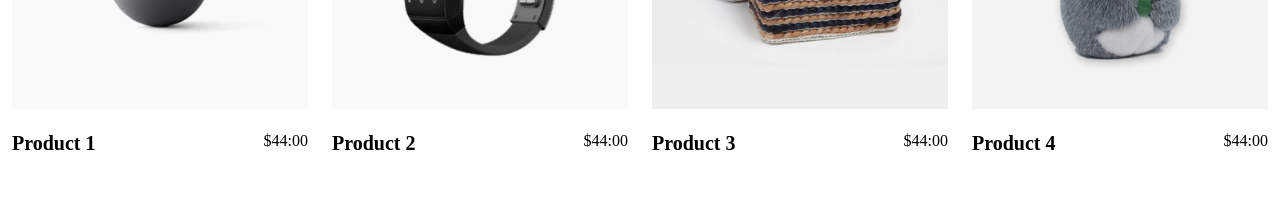
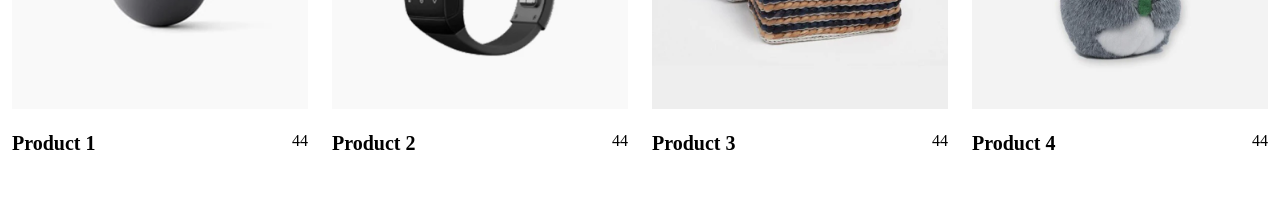
Before and after one commit to jibonrahaman/Orebi-fronted-E-commerce, a React (Vite) app: page / in a window 1280 px wide. Shown: the part 1780-1999 px from the top of the page. Built offline with nearby package versions, Linux system fonts and the light colour scheme.

Commit message:
problem solution slider price

```diff
--- a/src/Components/NavPage/Nav.jsx
+++ b/src/Components/NavPage/Nav.jsx
@@ -161,7 +161,7 @@ function Nav() {
                 <button className='border-t'>-</button>
                 </li>
               <li  className='w-[15%]'>{item.quantity}</li>
-            <li className='w-[10%]'>${item.quantity * item.price}</li>
+              <li className='w-[10%]'>$ {item.quantity * item.price} </li>
                 </ul>
             ))
           }
--- a/src/Components/SlidesPage/Slides.jsx
+++ b/src/Components/SlidesPage/Slides.jsx
@@ -1,13 +1,22 @@
-import React from 'react'
 import Flex from '../../Flex'
-
 import NewBtn from '../../NewBtn'
 import ProductText from '../../ProductText'
 import PricingText from '../../PricingText'
 import { AiFillHeart } from 'react-icons/ai'
 import { TbGitCompare } from 'react-icons/tb'
 import { BsCartFill } from 'react-icons/bs'
-function Slides({ product, pricing, src, alt }) {
+import { useDispatch } from 'react-redux'
+import { addtoCart } from '../Redux/CartSlices'
+function Slides({title,price,src,alt}) {
+  const dispatch=useDispatch()
+  const handleAddCart=()=>{
+    dispatch(addtoCart({
+      title:title,
+      price:price,
+      quantity:1,
+      image:src,
+    }))
+  }
   return (
     <div className=' mx-3   '>
       <div className='relative overflow-hidden  group' >
@@ -22,15 +31,15 @@ function Slides({ product, pricing, src, alt }) {
             <PricingText text="Compare" className=" hover:font-bold duration-500" />
             <TbGitCompare size={20} />
           </Flex>
-          <Flex className="items-center  justify-end cursor-pointer gap-x-4">
+          <div onClick={handleAddCart} className=" flex items-center  justify-end cursor-pointer gap-x-4">
             <PricingText text="Add to Cart" className=" hover:font-bold duration-500" />
             <BsCartFill size={20} />
-          </Flex>
+          </div>
         </div>
       </div>
       <Flex className="justify-between mt-5">
-        <ProductText text={`${product}`} />
-        <PricingText text={`${pricing}`} />
+        <ProductText text={`${title}`} />
+        <PricingText text={`${price}`} />
       </Flex>
     </div>
   )
--- a/src/Components/SlidesPage/Sliding.jsx
+++ b/src/Components/SlidesPage/Sliding.jsx
@@ -1,23 +1,22 @@
-import React from 'react'
-import Slides from './Slides'
+import Slides from './Slides';
 import Slider from "react-slick";
 import "slick-carousel/slick/slick.css";
 import Container from '../../Container'
-import NextArrow from './NextArrow'
+import NextArrow from './NextArrow';
 import PrevArrow from './PrevArrow';
-import '../../App.css'
-import Product1 from '../../assets/Product1.png'
-import Product2 from '../../assets/Product2.png'
-import Product3 from '../../assets/Product3.png'
-import Product4 from '../../assets/Product4.png'
-import Product5 from '../../assets/Product5.png'
-import Product6 from '../../assets/Product6.png'
-import Product7 from '../../assets/Product7.png'
-import Product8 from '../../assets/Product8.png'
-import Product9 from '../../assets/Product9.png'
-import Product10 from '../../assets/Product10.png'
-import Product11 from '../../assets/Product11.png'
-import Product12 from '../../assets/Product12.png'
+import '../../App.css';
+import Product1 from '../../assets/Product1.png';
+import Product2 from '../../assets/Product2.png';
+import Product3 from '../../assets/Product3.png';
+import Product4 from '../../assets/Product4.png';
+import Product5 from '../../assets/Product5.png';
+import Product6 from '../../assets/Product6.png';
+import Product7 from '../../assets/Product7.png';
+import Product8 from '../../assets/Product8.png';
+import Product9 from '../../assets/Product9.png';
+import Product10 from '../../assets/Product10.png';
+import Product11 from '../../assets/Product11.png';
+import Product12 from '../../assets/Product12.png';
 
 function Sliding() {
     const settings = {
@@ -35,43 +34,43 @@ function Sliding() {
         <Container className="slides">
             <Slider {...settings} className='pb-10'>
                 <div >
-                    <Slides src={Product1} alt={Product1} pricing="$44:00" product="Product 1" />
+                    <Slides src={Product1} alt={Product1} price="44" title="Product 1" />
                 </div>
                 <div  >
-                    <Slides src={Product2} alt={Product2} pricing="$44:00" product="Product 2" />
+                    <Slides src={Product2} alt={Product2} price="44" title="Product 2" />
                 </div>
                 <div>
-                    <Slides src={Product3} alt={Product3} pricing="$44:00" product="Product 3" />
+                    <Slides src={Product3} alt={Product3} price="44" title="Product 3" />
                 </div>
 
                 <div>
-                    <Slides src={Product4} alt={Product4} pricing="$44:00" product="Product 4" />
+                    <Slides src={Product4} alt={Product4} price="44" title="Product 4" />
                 </div>
                 <div>
-                    <Slides src={Product5} alt={Product5} pricing="$44:00" product="Product 5" />
+                    <Slides src={Product5} alt={Product5} price="44" title="Product 5" />
                 </div>
 
                 <div>
-                    <Slides src={Product6} alt={Product6} pricing="$44:00" product="Product 6" />
+                    <Slides src={Product6} alt={Product6} price="44" title="Product 6" />
                 </div>
 
                 <div>
-                    <Slides src={Product7} alt={Product7} pricing="$44:00" product="Product 7" />
+                    <Slides src={Product7} alt={Product7} price="44" title="Product 7" />
                 </div>
                 <div>
-                    <Slides src={Product8} alt={Product8} pricing="$44:00" product="Product 8" />
+                    <Slides src={Product8} alt={Product8} price="44" title="Product 8" />
                 </div>
                 <div>
-                    <Slides src={Product9} alt={Product9} pricing="$44:00" product="Product 9" />
+                    <Slides src={Product9} alt={Product9} price="44" title="Product 9" />
                 </div>
                 <div>
-                    <Slides src={Product10} alt={Product10} pricing="$44:00" product="Product 10" />
+                    <Slides src={Product10} alt={Product10} price="44" title="Product 10" />
                 </div>
                 <div>
-                    <Slides src={Product11} alt={Product11} pricing="$44:00" product="Product 11" />
+                    <Slides src={Product11} alt={Product11} price="44" title="Product 11" />
                 </div>
                 <div>
-                    <Slides src={Product12} alt={Product12} pricing="$44:00" product="Product 12" />
+                    <Slides src={Product12} alt={Product12} price="44" title="Product 12" />
                 </div>
             </Slider>
         </Container>
```
Lines whose indentation alone changed are shown as unchanged.
